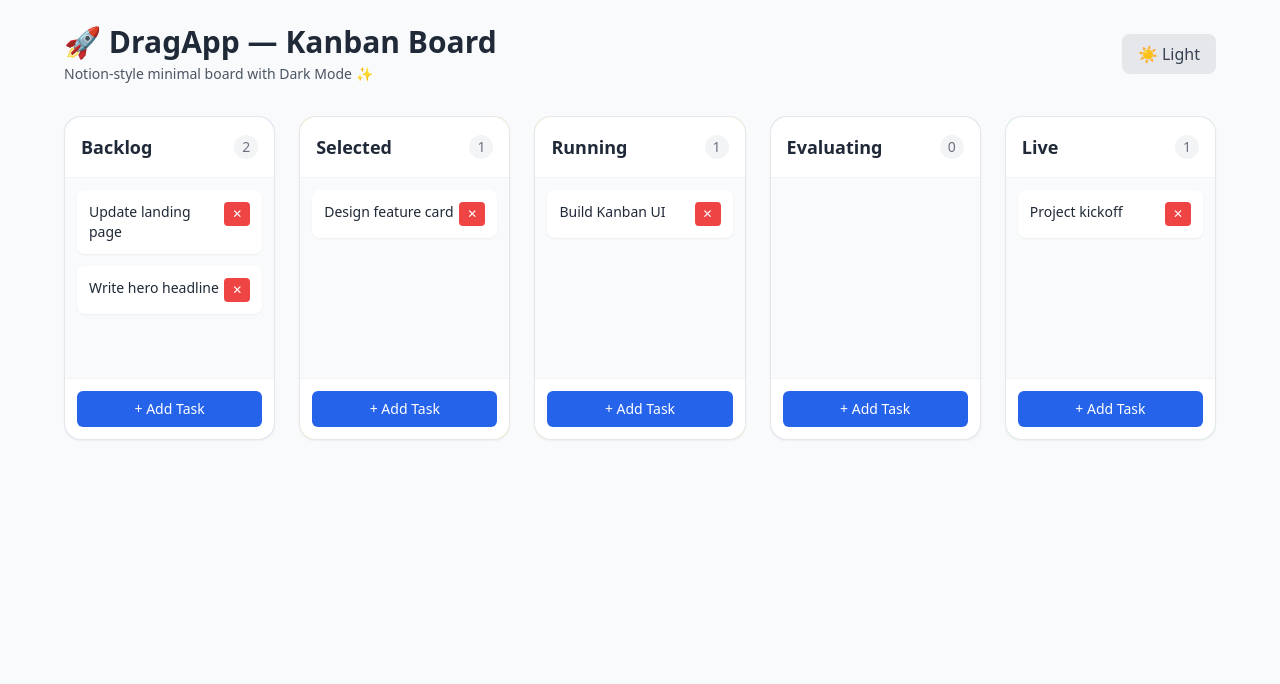
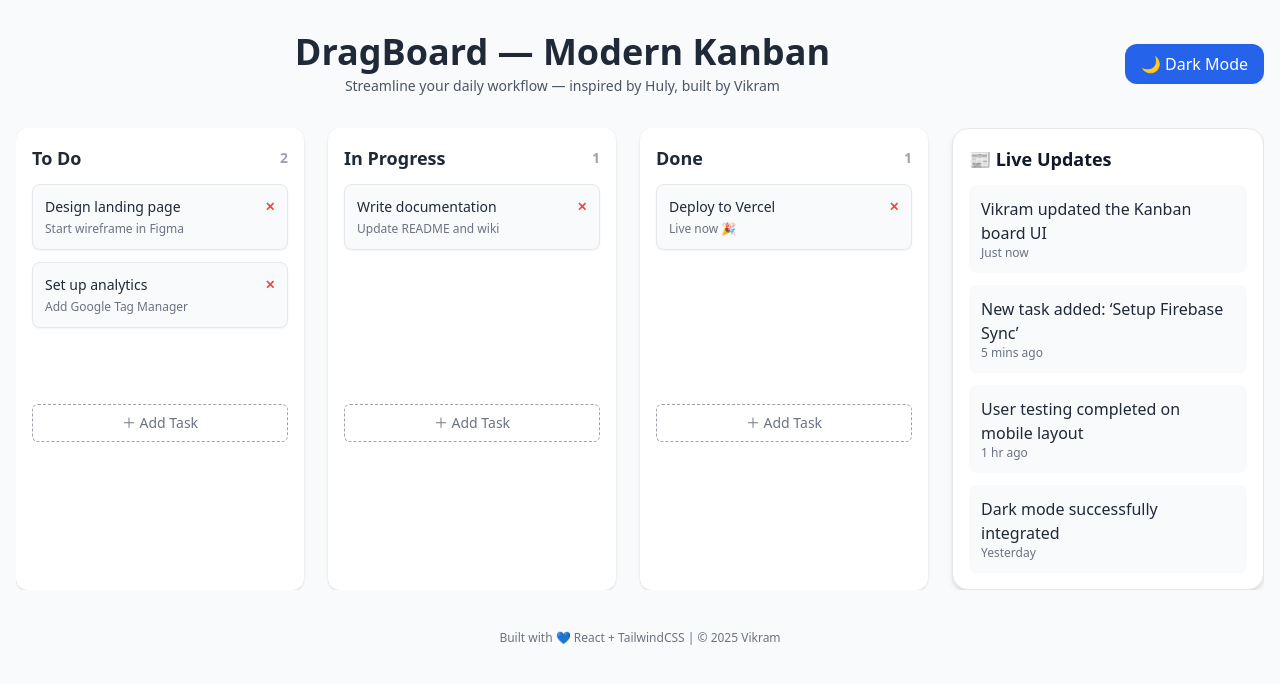
Before and after one commit to Vikram0904/dragapp, a React (Create React App) app: page / in a window 1280 px wide. Shown: the top 684 px of the page. Built offline with nearby package versions, Linux system fonts and the light colour scheme; the HTML template or start-up script is replaced by a standard one.

Commit message:
Initial commit - Complete all the components with live content

```diff
--- a/src/App.js
+++ b/src/App.js
@@ -1,119 +1,103 @@
-import React, { useEffect, useState } from "react";
+import React, { useState, useEffect } from "react";
 import Board from "./components/Board";
-import "./index.css";
 import "./App.css";
 
-const genId = () =>
-  "task-" + Date.now().toString(36) + "-" + Math.random().toString(36).slice(2, 6);
-
-const STORAGE_KEY = "dragapp-columns-v1";
-const DARK_KEY = "dragapp-theme";
-
-const initialColumns = {
-  backlog: {
-    id: "backlog",
-    name: "Backlog",
-    color: "bg-blue-100 dark:bg-blue-900/30",
-    items: [
-      { id: genId(), content: "Update landing page" },
-      { id: genId(), content: "Write hero headline" },
+export default function App() {
+  const [columns, setColumns] = useState({
+    todo: {
+      name: "To Do",
+      tasks: [
+        { id: 1, title: "Design landing page", desc: "Start wireframe in Figma" },
+        { id: 2, title: "Set up analytics", desc: "Add Google Tag Manager" },
       ],
     },
-  selected: {
-    id: "selected",
-    name: "Selected",
-    color: "bg-yellow-100 dark:bg-yellow-900/30",
-    items: [{ id: genId(), content: "Design feature card" }],
+    progress: {
+      name: "In Progress",
+      tasks: [{ id: 3, title: "Write documentation", desc: "Update README and wiki" }],
     },
-  running: {
-    id: "running",
-    name: "Running",
-    color: "bg-amber-100 dark:bg-amber-900/30",
-    items: [{ id: genId(), content: "Build Kanban UI" }],
+    done: {
+      name: "Done",
+      tasks: [{ id: 4, title: "Deploy to Vercel", desc: "Live now 🎉" }],
     },
-  evaluating: {
-    id: "evaluating",
-    name: "Evaluating",
-    color: "bg-indigo-100 dark:bg-indigo-900/30",
-    items: [],
-  },
-  live: {
-    id: "live",
-    name: "Live",
-    color: "bg-green-100 dark:bg-green-900/30",
-    items: [{ id: genId(), content: "Project kickoff" }],
-  },
-};
-
-function App() {
-  const [columns, setColumns] = useState(() => {
-    const saved = localStorage.getItem(STORAGE_KEY);
-    return saved ? JSON.parse(saved) : initialColumns;
-  });
-  const [darkMode, setDarkMode] = useState(() => {
-    return localStorage.getItem(DARK_KEY) === "dark";
   });
 
-  useEffect(() => {
-    localStorage.setItem(STORAGE_KEY, JSON.stringify(columns));
-  }, [columns]);
+  // 🌗 Dark mode setup
+  const [theme, setTheme] = useState(localStorage.getItem("theme") || "light");
 
   useEffect(() => {
-    document.documentElement.classList.toggle("dark", darkMode);
-    localStorage.setItem(DARK_KEY, darkMode ? "dark" : "light");
-  }, [darkMode]);
+    if (theme === "dark") {
+      document.documentElement.classList.add("dark");
+    } else {
+      document.documentElement.classList.remove("dark");
+    }
+    localStorage.setItem("theme", theme);
+  }, [theme]);
 
-  const addTask = (colId, text) => {
-    if (!text.trim()) return;
-    const newTask = { id: genId(), content: text.trim() };
+  // 🧩 Board logic
+  const addTask = (colId, newTask) => {
     setColumns((prev) => ({
       ...prev,
-      [colId]: { ...prev[colId], items: [...prev[colId].items, newTask] },
+      [colId]: { ...prev[colId], tasks: [...prev[colId].tasks, newTask] },
     }));
   };
 
   const deleteTask = (colId, taskId) => {
     setColumns((prev) => ({
       ...prev,
-      [colId]: { ...prev[colId], items: prev[colId].items.filter((t) => t.id !== taskId) },
+      [colId]: {
+        ...prev[colId],
+        tasks: prev[colId].tasks.filter((t) => t.id !== taskId),
+      },
     }));
   };
 
-  const editTask = (colId, taskId, newContent) => {
+  const editTask = (colId, taskId, updatedTask) => {
     setColumns((prev) => ({
       ...prev,
       [colId]: {
         ...prev[colId],
-        items: prev[colId].items.map((t) =>
-          t.id === taskId ? { ...t, content: newContent } : t
+        tasks: prev[colId].tasks.map((t) =>
+          t.id === taskId ? { ...t, ...updatedTask } : t
         ),
       },
     }));
   };
 
-  const moveTask = (updatedColumns) => setColumns(updatedColumns);
+  const moveTask = (from, to, task) => {
+    setColumns((prev) => {
+      const updated = { ...prev };
+      updated[from].tasks = updated[from].tasks.filter((t) => t.id !== task.id);
+      updated[to].tasks = [...updated[to].tasks, task];
+      return updated;
+    });
+  };
 
   return (
-    <div className="min-h-screen bg-gray-50 dark:bg-darkbg transition-colors duration-300 p-6">
-      <header className="max-w-6xl mx-auto mb-8 flex justify-between items-center">
-        <div>
-          <h1 className="text-3xl font-bold text-gray-800 dark:text-gray-100">
-            🚀 DragApp — Kanban Board
+    <div className="min-h-screen bg-gray-50 dark:bg-gray-900 text-gray-800 dark:text-gray-100 flex flex-col items-center py-8 px-4 transition-all duration-300">
+      {/* Header */}
+      <header className="w-full max-w-7xl mb-8 flex justify-between items-center flex-wrap gap-4">
+        <div className="text-center flex-1">
+          <h1 className="text-3xl sm:text-4xl font-bold mb-1">
+            DragBoard — Modern Kanban
           </h1>
-          <p className="text-sm text-gray-600 dark:text-gray-400 mt-1">
-            Notion-style minimal board with Dark Mode ✨
+          <p className="text-gray-600 dark:text-gray-400 text-sm">
+            Streamline your daily workflow — inspired by Huly, built by Vikram
           </p>
         </div>
 
+        {/* 🌗 Theme Toggle */}
         <button
-          onClick={() => setDarkMode(!darkMode)}
-          className="px-4 py-2 bg-gray-200 dark:bg-gray-700 dark:text-gray-100 text-gray-700 rounded-lg hover:bg-gray-300 dark:hover:bg-gray-600 transition"
+          onClick={() => setTheme(theme === "light" ? "dark" : "light")}
+          className="px-4 py-2 rounded-xl bg-blue-600 text-white font-medium hover:bg-blue-700 transition"
         >
-          {darkMode ? "🌙 Dark" : "☀️ Light"}
+          {theme === "light" ? "🌙 Dark Mode" : "☀️ Light Mode"}
         </button>
       </header>
 
-      <main className="max-w-6xl mx-auto">
+      {/* Main Content */}
+      <div className="flex flex-col lg:flex-row gap-8 w-full max-w-7xl">
+        {/* Kanban Board */}
+        <main className="flex-1">
           <Board
             columns={columns}
             addTask={addTask}
@@ -123,7 +107,11 @@ function App() {
           />
         </main>
       </div>
+
+      {/* Footer */}
+      <footer className="mt-10 text-center text-xs text-gray-500 dark:text-gray-400">
+        Built with 💙 React + TailwindCSS | © {new Date().getFullYear()} Vikram
+      </footer>
+    </div>
   );
 }
-
-export default App;
--- a/src/components/AddTask.js
+++ b/src/components/AddTask.js
@@ -1,37 +1,68 @@
-import React, { useState } from "react";
+import { useState } from "react";
 
-export default function AddTask({ colId, addTask, onCancel }) {
-  const [text, setText] = useState("");
+export default function AddTask({ colId, addTask }) {
+  const [showForm, setShowForm] = useState(false);
+  const [title, setTitle] = useState("");
+  const [desc, setDesc] = useState("");
 
-  const save = () => {
-    if (!text.trim()) return;
-    addTask(colId, text.trim());
-    setText("");
-    onCancel();
+  const handleSubmit = (e) => {
+    e.preventDefault();
+    if (!title.trim()) return;
+
+    const newTask = {
+      id: Date.now(),
+      title: title.trim(),
+      desc: desc.trim() || "No description",
+    };
+
+    addTask(colId, newTask);
+    setTitle("");
+    setDesc("");
+    setShowForm(false);
   };
 
   return (
-    <div className="space-y-2">
+    <div className="mt-3">
+      {showForm ? (
+        <form onSubmit={handleSubmit} className="space-y-2">
           <input
-        value={text}
-        onChange={(e) => setText(e.target.value)}
-        className="w-full border rounded px-2 py-1 text-sm bg-gray-50 dark:bg-gray-800 dark:text-gray-100"
-        placeholder="Task title..."
+            type="text"
+            value={title}
+            onChange={(e) => setTitle(e.target.value)}
+            placeholder="Task title"
+            className="w-full rounded-md border border-gray-300 dark:border-gray-600 bg-white dark:bg-gray-700 p-2 text-sm"
+          />
+          <textarea
+            value={desc}
+            onChange={(e) => setDesc(e.target.value)}
+            placeholder="Short description"
+            rows="2"
+            className="w-full rounded-md border border-gray-300 dark:border-gray-600 bg-white dark:bg-gray-700 p-2 text-sm"
           />
           <div className="flex gap-2">
             <button
-          onClick={save}
-          className="flex-1 bg-primary text-white py-2 rounded hover:bg-blue-700 text-sm"
+              type="submit"
+              className="flex-1 bg-indigo-600 hover:bg-indigo-700 text-white text-sm font-medium py-1.5 rounded-md"
             >
-          Save
+              Add
             </button>
             <button
-          onClick={onCancel}
-          className="flex-1 bg-gray-200 dark:bg-gray-700 py-2 rounded text-sm text-gray-700 dark:text-gray-200"
+              type="button"
+              onClick={() => setShowForm(false)}
+              className="flex-1 bg-gray-200 hover:bg-gray-300 dark:bg-gray-700 dark:hover:bg-gray-600 text-sm font-medium py-1.5 rounded-md"
             >
               Cancel
             </button>
           </div>
+        </form>
+      ) : (
+        <button
+          onClick={() => setShowForm(true)}
+          className="w-full mt-2 border border-dashed border-gray-400 dark:border-gray-600 rounded-md py-2 text-gray-500 dark:text-gray-400 hover:bg-gray-100 dark:hover:bg-gray-700 text-sm transition"
+        >
+          ＋ Add Task
+        </button>
+      )}
     </div>
   );
 }
--- a/src/components/Board.js
+++ b/src/components/Board.js
@@ -1,50 +1,51 @@
-import React from "react";
 import { DragDropContext } from "@hello-pangea/dnd";
 import Column from "./Column";
+import LiveUpdates from "./LiveUpdates";
 
 export default function Board({ columns, addTask, deleteTask, editTask, onColumnsChange }) {
-  const handleOnDragEnd = (result) => {
+  const handleDragEnd = (result) => {
     const { source, destination } = result;
     if (!destination) return;
-    const sourceId = source.droppableId;
-    const destId = destination.droppableId;
-    const start = columns[sourceId];
-    const end = columns[destId];
 
-    if (sourceId === destId) {
-      const copied = Array.from(start.items);
-      const [moved] = copied.splice(source.index, 1);
-      copied.splice(destination.index, 0, moved);
-      onColumnsChange({ ...columns, [sourceId]: { ...start, items: copied } });
+    // 🧩 Identify source and destination columns
+    const startCol = columns[source.droppableId];
+    const endCol = columns[destination.droppableId];
+
+    // 🟦 Drag within same column
+    if (startCol === endCol) {
+      const updatedTasks = Array.from(startCol.tasks);
+      const [movedTask] = updatedTasks.splice(source.index, 1);
+      updatedTasks.splice(destination.index, 0, movedTask);
+
+      onColumnsChange(source.droppableId, destination.droppableId, movedTask);
       return;
     }
 
-    const startItems = Array.from(start.items);
-    const endItems = Array.from(end.items);
-    const [moved] = startItems.splice(source.index, 1);
-    endItems.splice(destination.index, 0, moved);
+    // 🟩 Drag between different columns
+    const startTasks = Array.from(startCol.tasks);
+    const [movedTask] = startTasks.splice(source.index, 1);
+    const endTasks = Array.from(endCol.tasks);
+    endTasks.splice(destination.index, 0, movedTask);
 
-    onColumnsChange({
-      ...columns,
-      [sourceId]: { ...start, items: startItems },
-      [destId]: { ...end, items: endItems },
-    });
+    onColumnsChange(source.droppableId, destination.droppableId, movedTask);
   };
 
   return (
-    <DragDropContext onDragEnd={handleOnDragEnd}>
-      <div className="grid gap-6 sm:grid-cols-2 lg:grid-cols-3 xl:grid-cols-5">
-        {Object.entries(columns).map(([colId, column]) => (
+    <div className="flex gap-6 overflow-x-auto">
+      <DragDropContext onDragEnd={handleDragEnd}>
+        {Object.entries(columns).map(([id, col]) => (
           <Column
-            key={colId}
-            colId={colId}
-            column={column}
+            key={id}
+            colId={id}
+            column={col}
             addTask={addTask}
             deleteTask={deleteTask}
             editTask={editTask}
           />
         ))}
-      </div>
-    </DragDropContext>
+      </DragDropContext>
+
+      <LiveUpdates />
+    </div>
   );
 }
--- a/src/components/Column.js
+++ b/src/components/Column.js
@@ -1,34 +1,23 @@
-import React, { useState } from "react";
 import { Droppable } from "@hello-pangea/dnd";
 import Task from "./Task";
 import AddTask from "./AddTask";
 
 export default function Column({ colId, column, addTask, deleteTask, editTask }) {
-  const [adding, setAdding] = useState(false);
-
   return (
-    <div
-      className={`rounded-2xl shadow-sm border border-gray-200 dark:border-gray-700 ${column.color} flex flex-col transition`}
-    >
-      <div className="flex items-center justify-between p-4 border-b border-gray-100 dark:border-gray-700 bg-white dark:bg-darkcard rounded-t-2xl">
-        <h3 className="text-lg font-semibold text-gray-800 dark:text-gray-100">{column.name}</h3>
-        <span className="text-sm text-gray-500 dark:text-gray-400 bg-gray-100 dark:bg-gray-800 rounded-full px-2 py-0.5">
-          {column.items.length}
-        </span>
-      </div>
+    <div className="bg-white dark:bg-gray-800 rounded-xl shadow p-4 w-72 flex-shrink-0 transition">
+      <h2 className="font-semibold text-lg mb-3 flex justify-between items-center">
+        {column.name}
+        <span className="text-sm text-gray-400">{column.tasks.length}</span>
+      </h2>
 
       <Droppable droppableId={colId}>
-        {(provided, snapshot) => (
+        {(provided) => (
           <div
             ref={provided.innerRef}
             {...provided.droppableProps}
-            className={`flex-1 min-h-[200px] p-3 space-y-3 transition ${
-              snapshot.isDraggingOver
-                ? "bg-blue-50 dark:bg-blue-900/20"
-                : "bg-gray-50 dark:bg-darkbg"
-            }`}
+            className="min-h-[200px] space-y-3"
           >
-            {column.items.map((task, index) => (
+            {column.tasks.map((task, index) => (
               <Task
                 key={task.id}
                 task={task}
@@ -43,18 +32,7 @@ export default function Column({ colId, column, addTask, deleteTask, editTask })
         )}
       </Droppable>
 
-      <div className="p-3 border-t border-gray-100 dark:border-gray-700 bg-white dark:bg-darkcard rounded-b-2xl">
-        {adding ? (
-          <AddTask colId={colId} addTask={addTask} onCancel={() => setAdding(false)} />
-        ) : (
-          <button
-            className="w-full py-2 bg-primary text-white rounded-md hover:bg-blue-700 text-sm transition"
-            onClick={() => setAdding(true)}
-          >
-            + Add Task
-          </button>
-        )}
-      </div>
+      <AddTask colId={colId} addTask={addTask} />
     </div>
   );
 }
--- /dev/null
+++ b/src/components/LiveUpdates.js
@@ -0,0 +1,31 @@
+import React from "react";
+
+export default function LiveUpdates() {
+  const updates = [
+    { title: "Vikram updated the Kanban board UI", time: "Just now" },
+    { title: "New task added: ‘Setup Firebase Sync’", time: "5 mins ago" },
+    { title: "User testing completed on mobile layout", time: "1 hr ago" },
+    { title: "Dark mode successfully integrated", time: "Yesterday" },
+  ];
+
+  return (
+    <div className="bg-white dark:bg-gray-800 rounded-2xl shadow-md p-4 min-w-[260px] max-h-[500px] overflow-y-auto border border-gray-200 dark:border-gray-700">
+      <h3 className="text-lg font-semibold mb-3 flex items-center gap-2 text-gray-900 dark:text-gray-100">
+        📰 Live Updates
+      </h3>
+
+      <ul className="space-y-3">
+        {updates.map((update, i) => (
+          <li key={i} className="p-3 rounded-lg bg-gray-50 dark:bg-gray-700/40 hover:bg-gray-100 dark:hover:bg-gray-700 transition">
+            <p className="font-medium text-gray-800 dark:text-gray-100">
+              {update.title}
+            </p>
+            <p className="text-xs text-gray-500 dark:text-gray-400">
+              {update.time}
+            </p>
+          </li>
+        ))}
+      </ul>
+    </div>
+  );
+}
--- a/src/components/Task.js
+++ b/src/components/Task.js
@@ -1,60 +1,25 @@
-import React, { useState } from "react";
 import { Draggable } from "@hello-pangea/dnd";
 
-export default function Task({ task, index, colId, deleteTask, editTask }) {
-  const [isEditing, setIsEditing] = useState(false);
-  const [text, setText] = useState(task.content);
-
-  const save = () => {
-    if (!text.trim()) return;
-    editTask(colId, task.id, text.trim());
-    setIsEditing(false);
-  };
-
+export default function Task({ task, index, colId, deleteTask }) {
   return (
-    <Draggable draggableId={task.id} index={index}>
-      {(provided, snapshot) => (
+    <Draggable draggableId={String(task.id)} index={index}>
+      {(provided) => (
         <div
-          ref={provided.innerRef}
           {...provided.draggableProps}
           {...provided.dragHandleProps}
-          className={`rounded-lg p-3 shadow-sm flex justify-between items-start transition transform ${
-            snapshot.isDragging
-              ? "ring-2 ring-offset-2 ring-blue-400 dark:ring-blue-600 scale-[1.02]"
-              : "hover:shadow-md dark:hover:shadow-gray-800 bg-white dark:bg-darkcard"
-          }`}
-          style={provided.draggableProps.style}
+          ref={provided.innerRef}
+          className="bg-gray-50 dark:bg-gray-700 border border-gray-200 dark:border-gray-600 rounded-lg p-3 shadow-sm hover:shadow-md transition cursor-grab"
         >
-          <div className="flex-1">
-            {isEditing ? (
-              <input
-                value={text}
-                onChange={(e) => setText(e.target.value)}
-                onBlur={save}
-                onKeyDown={(e) => e.key === "Enter" && save()}
-                autoFocus
-                className="w-full border rounded px-2 py-1 text-sm bg-gray-50 dark:bg-gray-800 dark:text-gray-100"
-              />
-            ) : (
-              <p
-                className="text-sm text-gray-800 dark:text-gray-100 cursor-text"
-                onDoubleClick={() => setIsEditing(true)}
-                title="Double-click to edit"
-              >
-                {task.content}
-              </p>
-            )}
-          </div>
-
-          {!isEditing && (
+          <div className="flex justify-between items-center mb-1">
+            <h3 className="font-medium text-sm">{task.title}</h3>
             <button
               onClick={() => deleteTask(colId, task.id)}
-              className="text-xs bg-red-500 text-white px-2 py-1 rounded hover:bg-red-600"
-              title="Delete"
+              className="text-red-500 text-xs font-bold hover:text-red-700"
             >
               ✕
             </button>
-          )}
+          </div>
+          <p className="text-xs text-gray-500 dark:text-gray-400">{task.desc}</p>
         </div>
       )}
     </Draggable>
```
Lines whose indentation alone changed are shown as unchanged.
